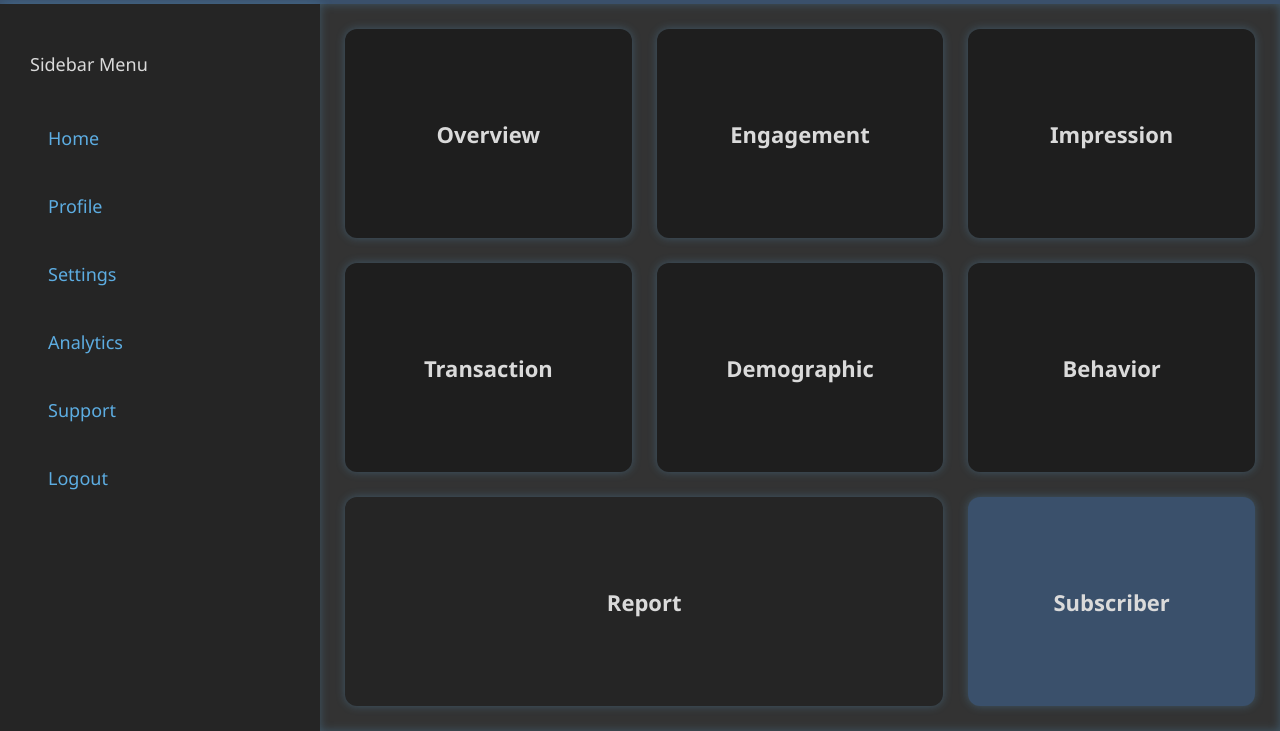
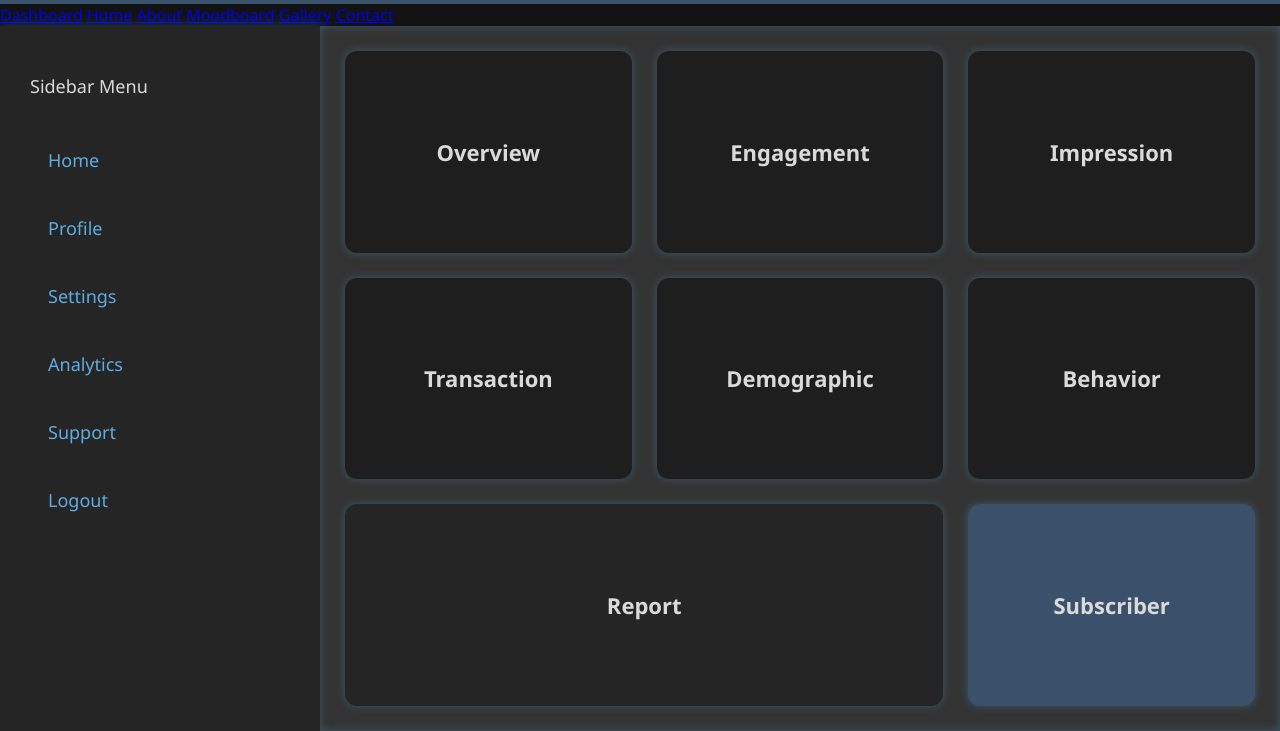
Before and after one commit to mcxhz/WebDes, a plain HTML site: page dashboard.html in a window 1280 px wide. Shown: the part 69-800 px from the top of the page. Drawn offline with Linux system fonts and the light colour scheme.

Commit message:
Update dashboard.html

```diff
--- a/dashboard.html
+++ b/dashboard.html
@@ -168,11 +168,19 @@
         <button class="menu-toggle" onclick="toggleMenu()">☰</button>
     </div>
 
+    <nav>
+        <a href="dashboard.html">Dashboard</a>
+        <a href="index.html">Home</a>
+        <a href="AboutMe.html">About</a>
+        <a href="moodboard.html">Moodboard</a>
+        <a href="Gallery.html">Gallery</a>
+        <a href="ContactUs.html">Contact</a>
+    </nav>
+
     <div class="container">
         <div class="sidebar">
             <p>Sidebar Menu</p>
-            <a href="sample.html" onclick="setClickedLink(event)">Home</a>
-            <a href="#" onclick="setClickedLink(event)">Profile</a>
+            <a href="index.html" onclick="setClickedLink(event)">Home</a> <a href="#" onclick="setClickedLink(event)">Profile</a>
             <a href="#" onclick="setClickedLink(event)">Settings</a>
             <a href="#" onclick="setClickedLink(event)">Analytics</a>
             <a href="#" onclick="setClickedLink(event)">Support</a>
@@ -206,4 +214,3 @@
     }
     </script>
 </body>
-</html>
```
